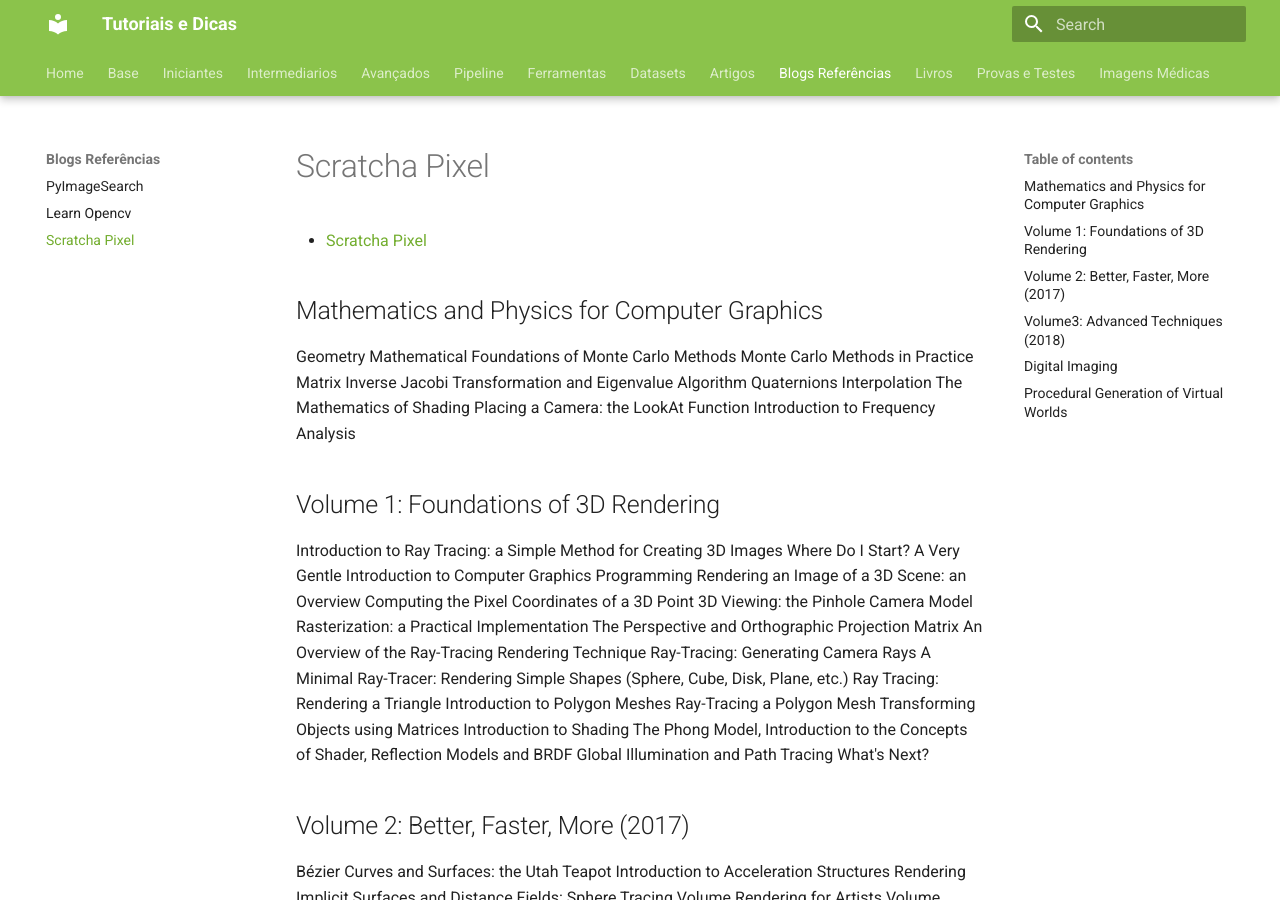
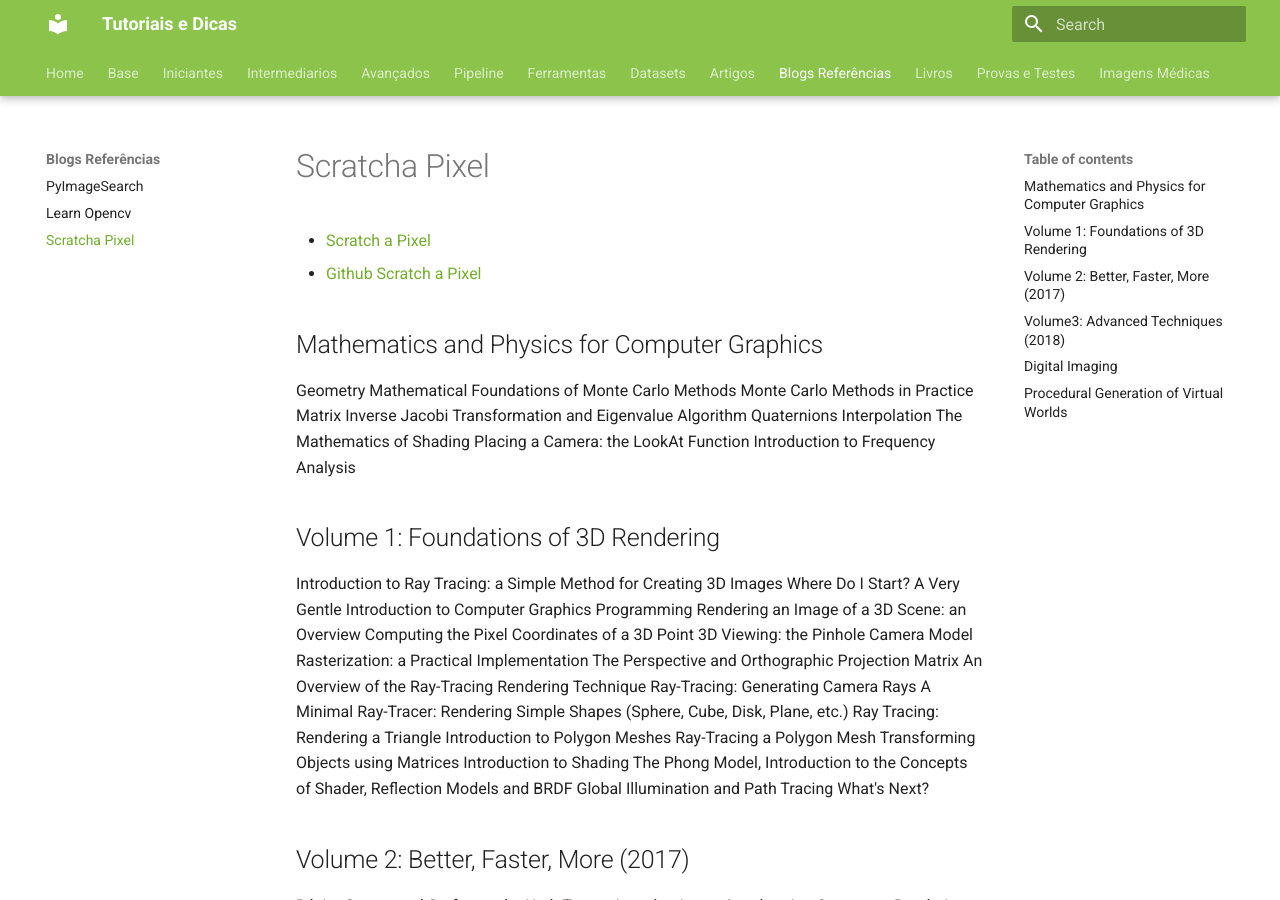
Before and after one commit to Grupo-OpenCV-BR/tutoriais-tecnologia, an MkDocs documentation site: the page built from docs/blogs-referencias/scratchapixel.md, in a window 1280 px wide and 900 px high. Built offline with MkDocs 1.6.1 and Material for MkDocs 9.7.7, drawn with Linux system fonts in a browser that asks for light colours; the version menu is left out.

Commit message:
Adição de recursos (#29)
* Restruturação do repositório

* Restruturação do repositório

* Restruturação do projeto

* Restruturação do projeto

* Restruturação do projeto

* Restruturação do projeto

* Restruturação do projeto

* Restruturação do projeto

* Adição de revistas imporantes

* Adição de revistas imporantes

* Adição de revistas imporantes

* Correção

* Adição de recursos

* Adição de recursos

* Adição de recursos

Co-authored-by: Andre Luiz Emidio Junior <andre.junior@engdb.com.br>

```diff
--- a/docs/blogs-referencias/scratchapixel.md
+++ b/docs/blogs-referencias/scratchapixel.md
@@ -1,5 +1,6 @@
 
-- [Scratcha Pixel](https://www.scratchapixel.com/)
+- [Scratch a Pixel](https://www.scratchapixel.com/)
+- [Github Scratch a Pixel](https://github.com/pgliaskovitis/scratch-a-pixel.git)
 
 ## Mathematics and Physics for Computer Graphics
 Geometry
```
